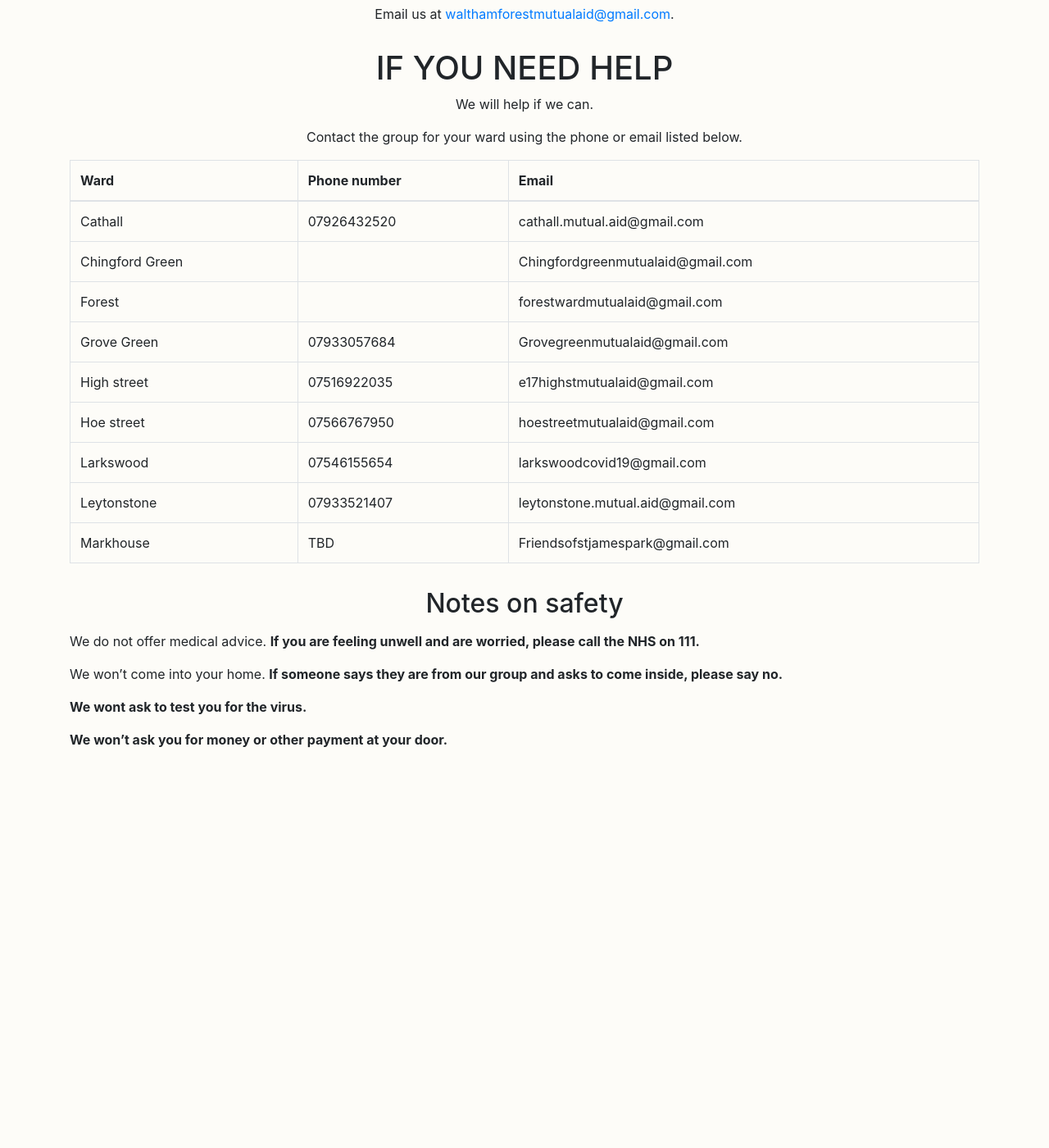
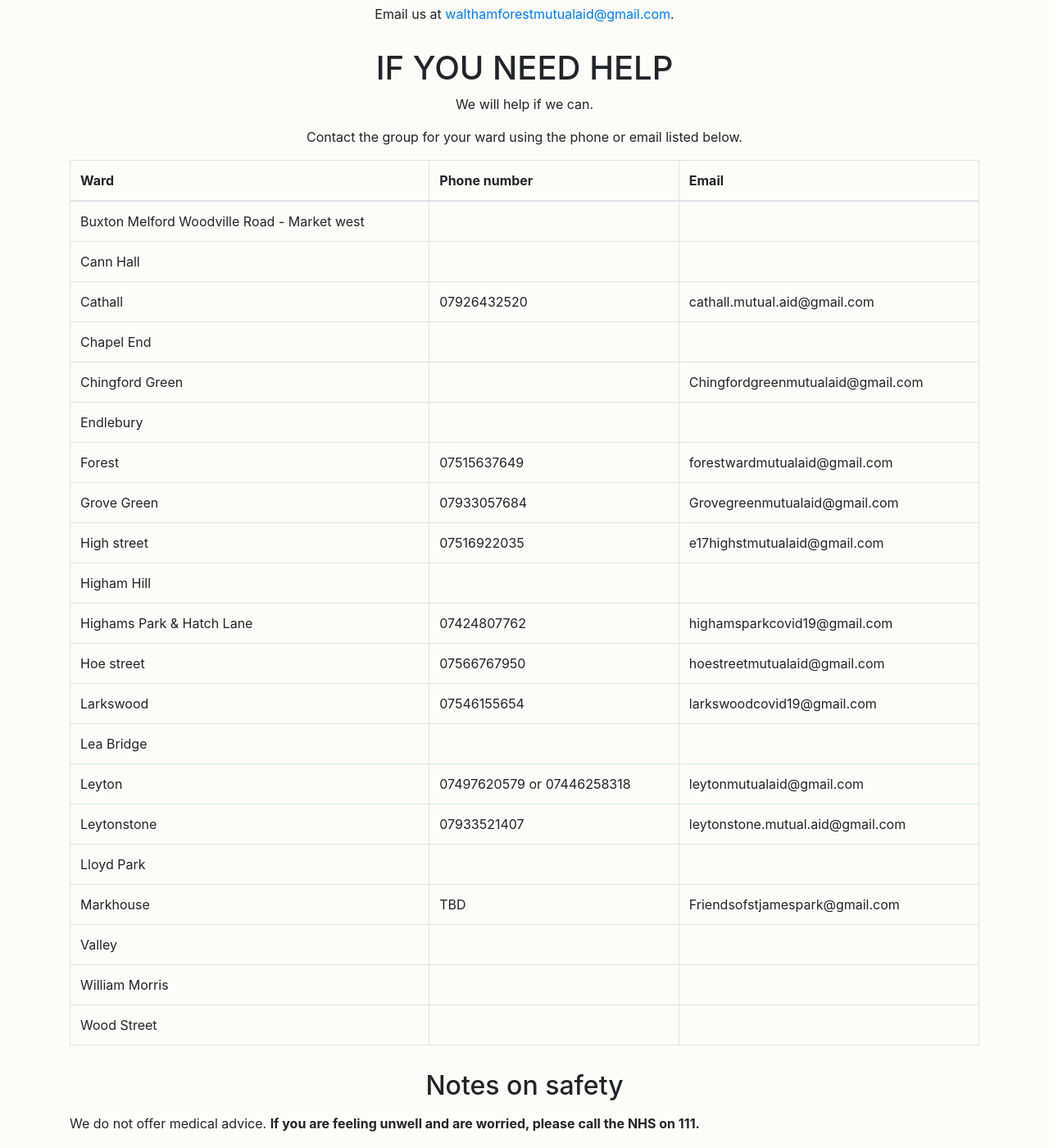
Before and after one commit to wfcovid19/wfcovid19.github.io, a Jekyll site: the page built from index.md, in a window 1280 px wide and 1400 px high, scrolled down 638 px. Shown: the whole window at 82% size. Built offline with Jekyll 4.4.1, drawn with Linux system fonts in a browser that asks for light colours; before the commit the page ends 1568 px from its top, so only the background shows below that.

Commit message:
add other wards

```diff
--- a/index.md
+++ b/index.md
@@ -68,9 +68,24 @@ Contact the group for your ward using the phone or email listed below.
 </thead>
 <tbody>
   <tr>
+    <td>Buxton Melford Woodville Road - Market west</td>
+    <td></td>
+    <td></td>
+  </tr>
+  <tr>
+    <td>Cann Hall</td>
+    <td></td>
+    <td></td>
+  </tr>
+  <tr>
     <td>Cathall</td>
     <td>07926432520</td>
     <td>cathall.mutual.aid@gmail.com</td>
+  </tr>
+  <tr>
+    <td>Chapel End</td>
+    <td></td>
+    <td></td>
   </tr>
   <tr>
     <td>Chingford Green</td>
@@ -78,8 +93,13 @@ Contact the group for your ward using the phone or email listed below.
     <td>Chingfordgreenmutualaid@gmail.com</td>
   </tr>
   <tr>
+    <td>Endlebury</td>
+    <td></td>
+    <td></td>
+  </tr>
+  <tr>
     <td>Forest</td>
-    <td></td>
+    <td>07515637649</td>
     <td>forestwardmutualaid@gmail.com</td>
   </tr>
   <tr>
@@ -93,6 +113,16 @@ Contact the group for your ward using the phone or email listed below.
     <td>e17highstmutualaid@gmail.com</td>
   </tr>
   <tr>
+    <td>Higham Hill</td>
+    <td></td>
+    <td></td>
+  </tr>
+  <tr>
+    <td>Highams Park & Hatch Lane</td>
+    <td>07424807762</td>
+    <td>highamsparkcovid19@gmail.com</td>
+  </tr>
+  <tr>
     <td>Hoe street</td>
     <td>07566767950</td>
     <td>hoestreetmutualaid@gmail.com</td>
@@ -103,14 +133,45 @@ Contact the group for your ward using the phone or email listed below.
     <td>larkswoodcovid19@gmail.com</td>
   </tr>
   <tr>
+    <td>Lea Bridge</td>
+    <td></td>
+    <td></td>
+  </tr>
+  <tr>
+    <td>Leyton</td>
+    <td>07497620579 or 07446258318</td>
+    <td>leytonmutualaid@gmail.com</td>
+  </tr>
+  <tr>
     <td>Leytonstone</td>
     <td>07933521407</td>
     <td>leytonstone.mutual.aid@gmail.com</td>
+  </tr>
+
+  <tr>
+    <td>Lloyd Park</td>
+    <td></td>
+    <td></td>
   </tr>
   <tr>
     <td>Markhouse</td>
     <td>TBD</td>
     <td>Friendsofstjamespark@gmail.com</td>
+  </tr>
+  <tr>
+    <td>Valley</td>
+    <td></td>
+    <td></td>
+  </tr>
+  <tr>
+    <td>William Morris</td>
+    <td></td>
+    <td></td>
+  </tr>
+  <tr>
+    <td>Wood Street</td>
+    <td></td>
+    <td></td>
   </tr>
 </tbody>
 </table>
```
